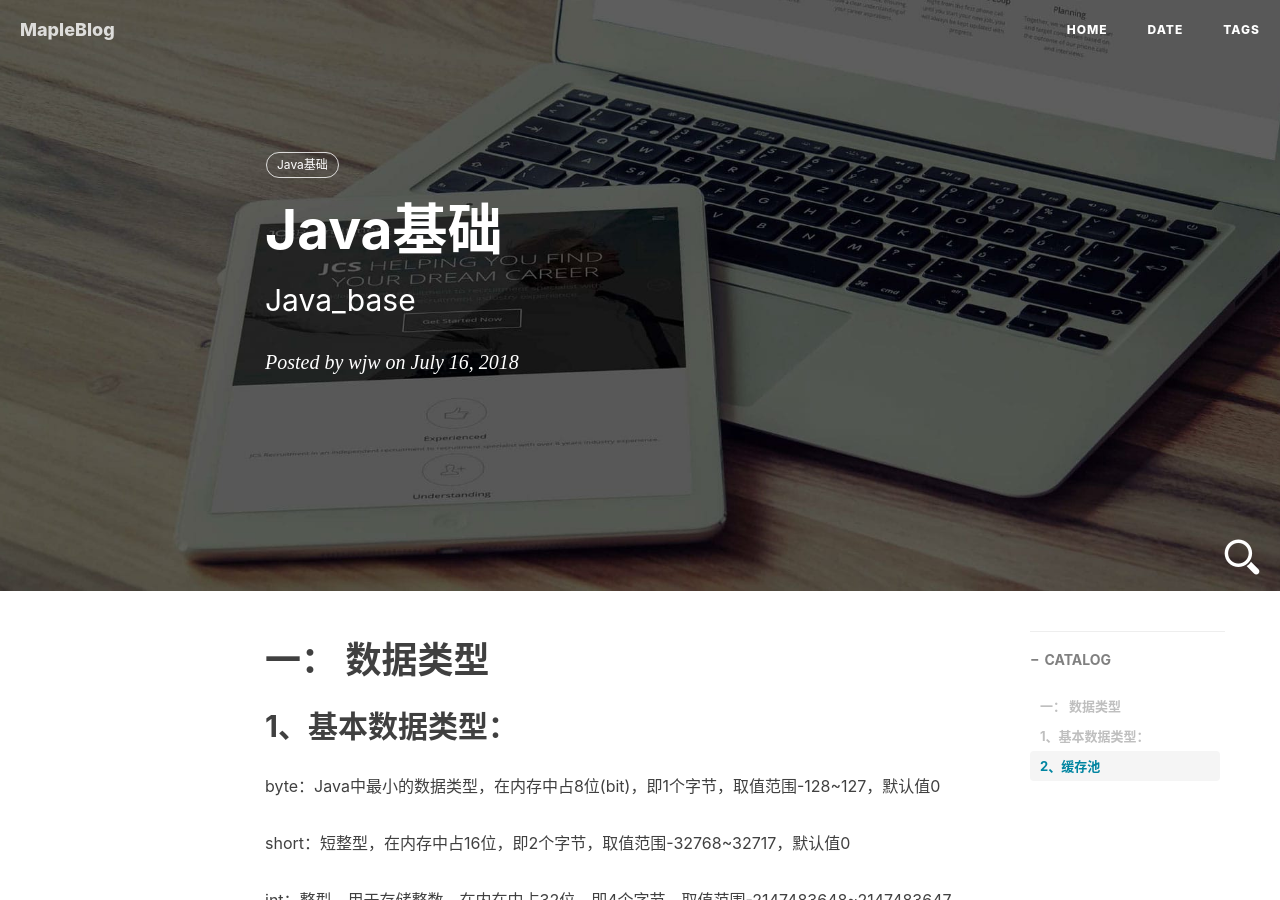
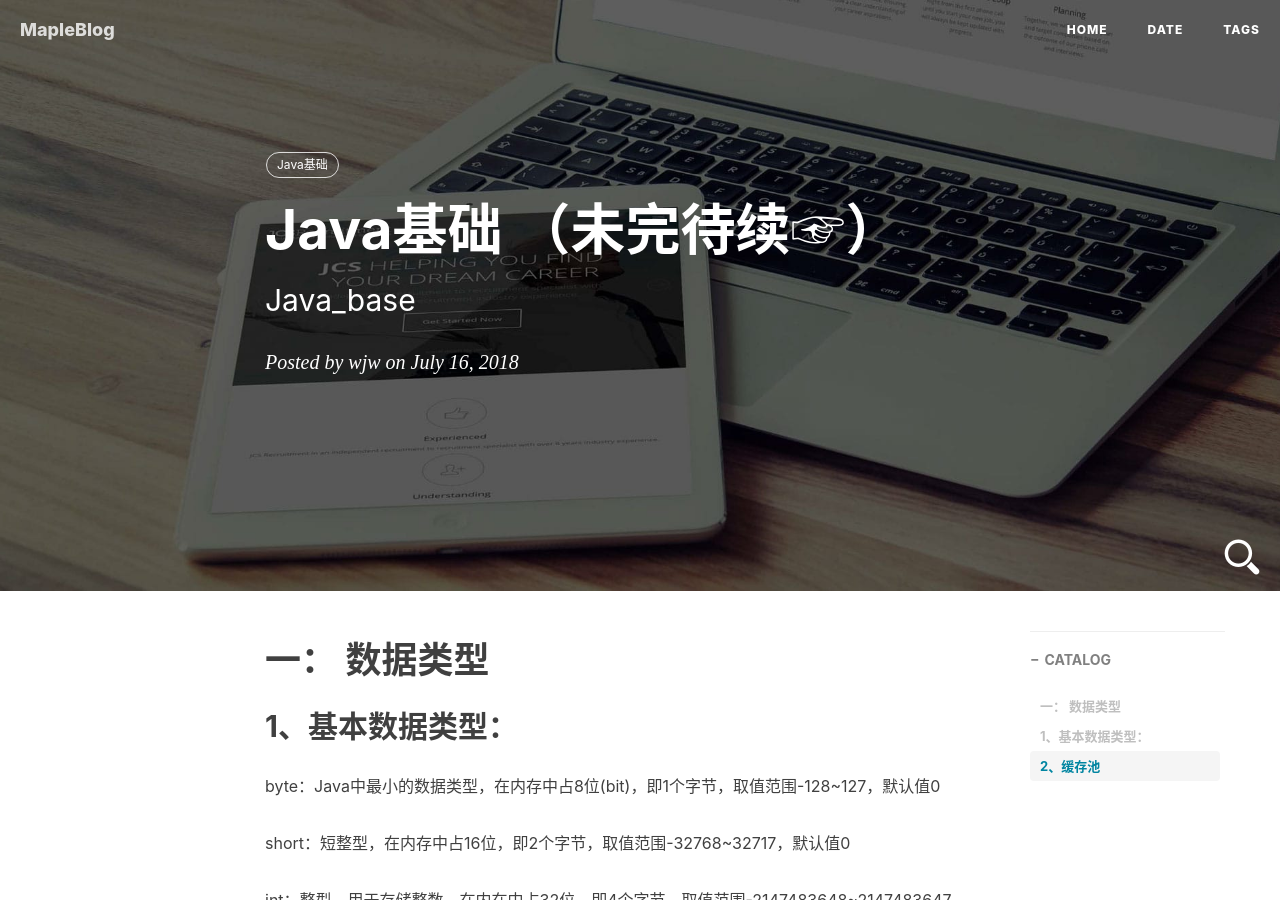
Before and after one commit to wjw0315/wjw0315.github.io, a Jekyll site: the page built from _posts/2018/7/2018-7-16-Java_base.md, in a window 1280 px wide and 900 px high. Built offline with Jekyll 4.4.1, drawn with Linux system fonts in a browser that asks for light colours; comment, search, counter and statistics services are not loaded.

Commit message:
Update 2018-7-16-Java_base.md

```diff
--- a/_posts/2018/7/2018-7-16-Java_base.md
+++ b/_posts/2018/7/2018-7-16-Java_base.md
@@ -1,6 +1,6 @@
 ---
 layout:     post
-title:      Java基础
+title:      Java基础 （未完待续☞）
 subtitle:   Java_base
 date:       2018-7-16
 author:     wjw
```
